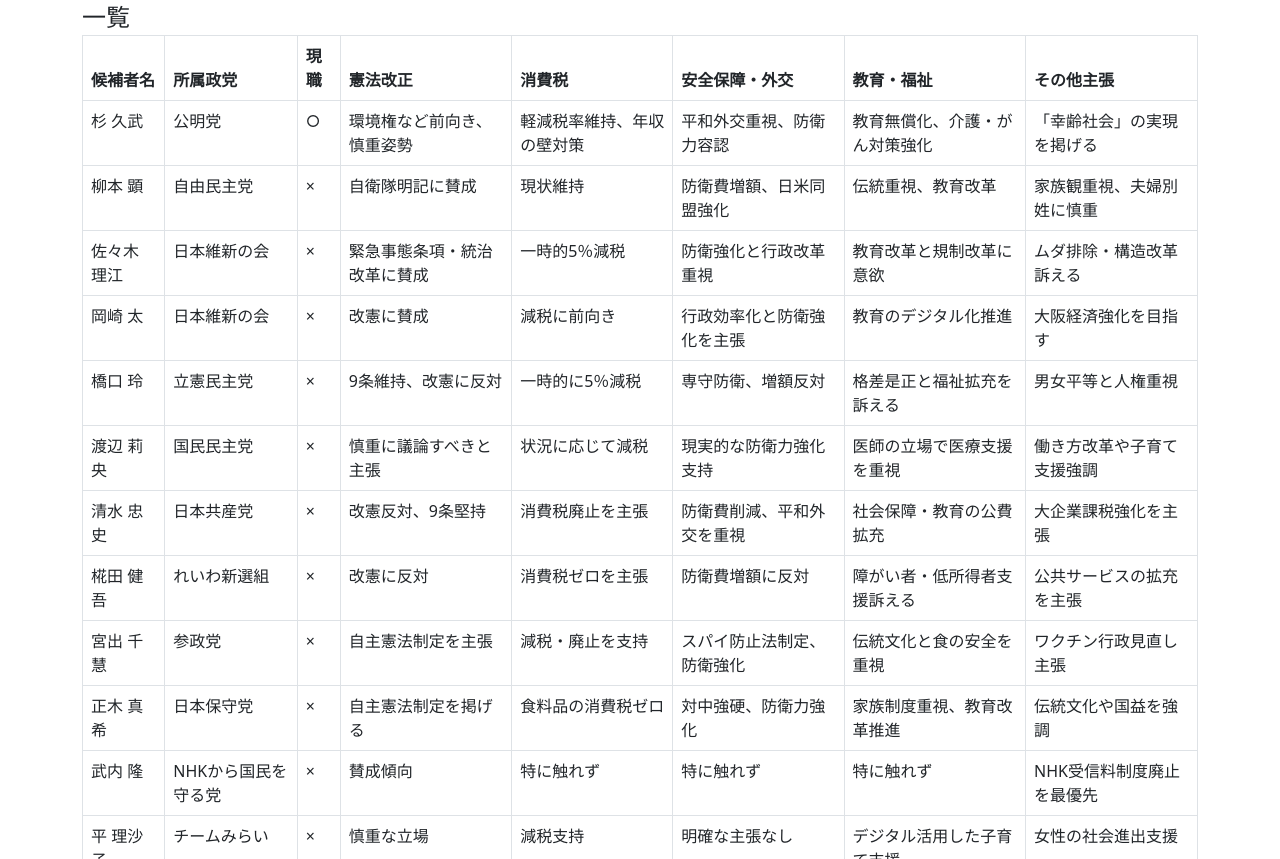
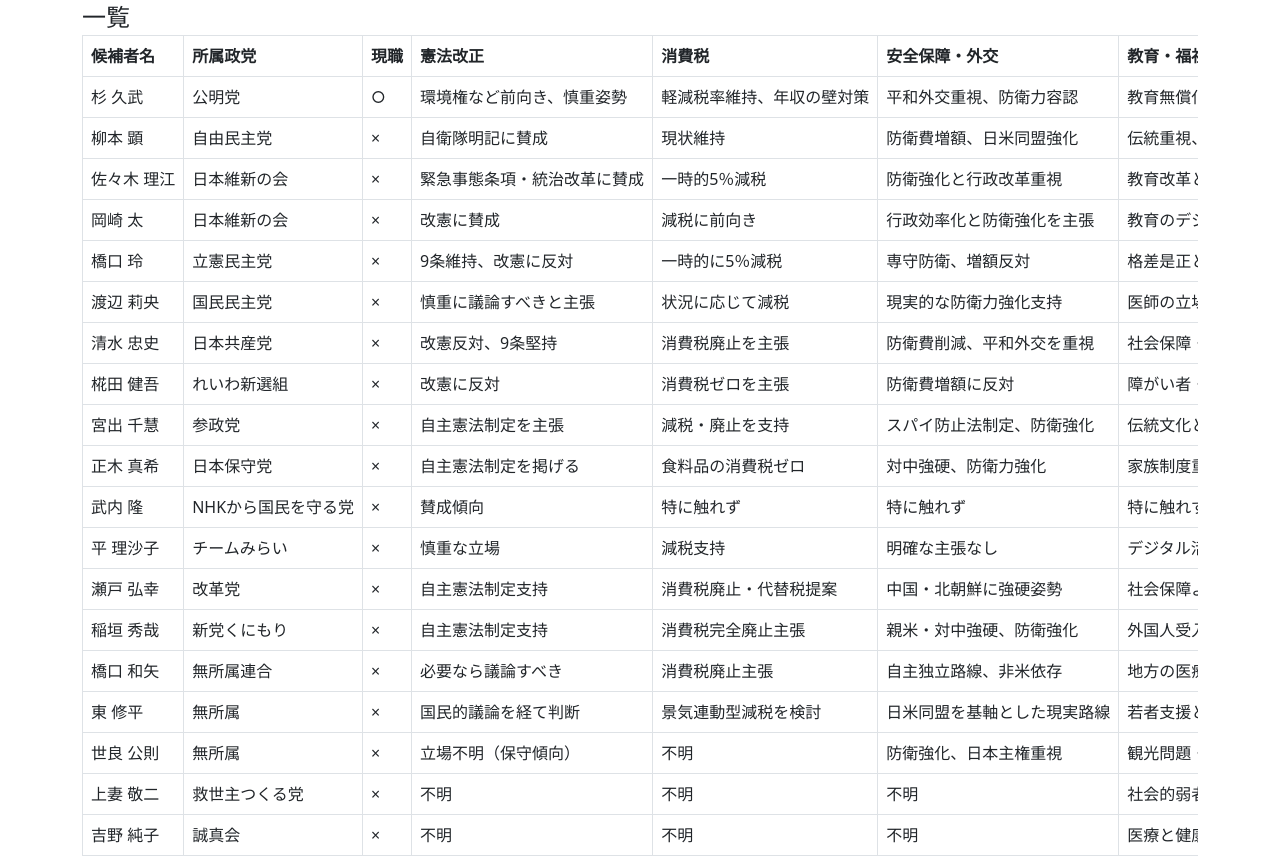
Before and after one commit to Soh-files/councilors_election_2025, a plain HTML site: page index.html in a window 1280 px wide. Shown: the part 1071-1930 px from the top of the page. Drawn offline with nearby package versions, Linux system fonts and the light colour scheme.

Commit message:
一覧のテーブルを修正

```diff
--- a/index.html
+++ b/index.html
@@ -298,206 +298,206 @@
           <table class="table table-bordered">
             <thead>
               <tr>
-                <th>候補者名</th>
-                <th>所属政党</th>
-                <th>現職</th>
-                <th>憲法改正</th>
-                <th>消費税</th>
-                <th>安全保障・外交</th>
-                <th>教育・福祉</th>
-                <th>その他主張</th>
+                <th class="text-nowrap">候補者名</th>
+                <th class="text-nowrap">所属政党</th>
+                <th class="text-nowrap">現職</th>
+                <th class="text-nowrap">憲法改正</th>
+                <th class="text-nowrap">消費税</th>
+                <th class="text-nowrap">安全保障・外交</th>
+                <th class="text-nowrap">教育・福祉</th>
+                <th class="text-nowrap">その他主張</th>
               </tr>
             </thead>
             <tbody>
               <tr>
-                <td>杉 久武</td>
-                <td>公明党</td>
-                <td>○</td>
-                <td>環境権など前向き、慎重姿勢</td>
-                <td>軽減税率維持、年収の壁対策</td>
-                <td>平和外交重視、防衛力容認</td>
-                <td>教育無償化、介護・がん対策強化</td>
-                <td>「幸齢社会」の実現を掲げる</td>
+                <td class="text-nowrap">杉 久武</td>
+                <td class="text-nowrap">公明党</td>
+                <td class="text-nowrap">○</td>
+                <td class="text-nowrap">環境権など前向き、慎重姿勢</td>
+                <td class="text-nowrap">軽減税率維持、年収の壁対策</td>
+                <td class="text-nowrap">平和外交重視、防衛力容認</td>
+                <td class="text-nowrap">教育無償化、介護・がん対策強化</td>
+                <td class="text-nowrap">「幸齢社会」の実現を掲げる</td>
               </tr>
               <tr>
-                <td>柳本 顕</td>
-                <td>自由民主党</td>
-                <td>×</td>
-                <td>自衛隊明記に賛成</td>
-                <td>現状維持</td>
-                <td>防衛費増額、日米同盟強化</td>
-                <td>伝統重視、教育改革</td>
-                <td>家族観重視、夫婦別姓に慎重</td>
+                <td class="text-nowrap">柳本 顕</td>
+                <td class="text-nowrap">自由民主党</td>
+                <td class="text-nowrap">×</td>
+                <td class="text-nowrap">自衛隊明記に賛成</td>
+                <td class="text-nowrap">現状維持</td>
+                <td class="text-nowrap">防衛費増額、日米同盟強化</td>
+                <td class="text-nowrap">伝統重視、教育改革</td>
+                <td class="text-nowrap">家族観重視、夫婦別姓に慎重</td>
               </tr>
               <tr>
-                <td>佐々木 理江</td>
-                <td>日本維新の会</td>
-                <td>×</td>
-                <td>緊急事態条項・統治改革に賛成</td>
-                <td>一時的5％減税</td>
-                <td>防衛強化と行政改革重視</td>
-                <td>教育改革と規制改革に意欲</td>
-                <td>ムダ排除・構造改革訴える</td>
+                <td class="text-nowrap">佐々木 理江</td>
+                <td class="text-nowrap">日本維新の会</td>
+                <td class="text-nowrap">×</td>
+                <td class="text-nowrap">緊急事態条項・統治改革に賛成</td>
+                <td class="text-nowrap">一時的5％減税</td>
+                <td class="text-nowrap">防衛強化と行政改革重視</td>
+                <td class="text-nowrap">教育改革と規制改革に意欲</td>
+                <td class="text-nowrap">ムダ排除・構造改革訴える</td>
               </tr>
               <tr>
-                <td>岡崎 太</td>
-                <td>日本維新の会</td>
-                <td>×</td>
-                <td>改憲に賛成</td>
-                <td>減税に前向き</td>
-                <td>行政効率化と防衛強化を主張</td>
-                <td>教育のデジタル化推進</td>
-                <td>大阪経済強化を目指す</td>
+                <td class="text-nowrap">岡崎 太</td>
+                <td class="text-nowrap">日本維新の会</td>
+                <td class="text-nowrap">×</td>
+                <td class="text-nowrap">改憲に賛成</td>
+                <td class="text-nowrap">減税に前向き</td>
+                <td class="text-nowrap">行政効率化と防衛強化を主張</td>
+                <td class="text-nowrap">教育のデジタル化推進</td>
+                <td class="text-nowrap">大阪経済強化を目指す</td>
               </tr>
               <tr>
-                <td>橋口 玲</td>
-                <td>立憲民主党</td>
-                <td>×</td>
-                <td>9条維持、改憲に反対</td>
-                <td>一時的に5％減税</td>
-                <td>専守防衛、増額反対</td>
-                <td>格差是正と福祉拡充を訴える</td>
-                <td>男女平等と人権重視</td>
+                <td class="text-nowrap">橋口 玲</td>
+                <td class="text-nowrap">立憲民主党</td>
+                <td class="text-nowrap">×</td>
+                <td class="text-nowrap">9条維持、改憲に反対</td>
+                <td class="text-nowrap">一時的に5％減税</td>
+                <td class="text-nowrap">専守防衛、増額反対</td>
+                <td class="text-nowrap">格差是正と福祉拡充を訴える</td>
+                <td class="text-nowrap">男女平等と人権重視</td>
               </tr>
               <tr>
-                <td>渡辺 莉央</td>
-                <td>国民民主党</td>
-                <td>×</td>
-                <td>慎重に議論すべきと主張</td>
-                <td>状況に応じて減税</td>
-                <td>現実的な防衛力強化支持</td>
-                <td>医師の立場で医療支援を重視</td>
-                <td>働き方改革や子育て支援強調</td>
+                <td class="text-nowrap">渡辺 莉央</td>
+                <td class="text-nowrap">国民民主党</td>
+                <td class="text-nowrap">×</td>
+                <td class="text-nowrap">慎重に議論すべきと主張</td>
+                <td class="text-nowrap">状況に応じて減税</td>
+                <td class="text-nowrap">現実的な防衛力強化支持</td>
+                <td class="text-nowrap">医師の立場で医療支援を重視</td>
+                <td class="text-nowrap">働き方改革や子育て支援強調</td>
               </tr>
               <tr>
-                <td>清水 忠史</td>
-                <td>日本共産党</td>
-                <td>×</td>
-                <td>改憲反対、9条堅持</td>
-                <td>消費税廃止を主張</td>
-                <td>防衛費削減、平和外交を重視</td>
-                <td>社会保障・教育の公費拡充</td>
-                <td>大企業課税強化を主張</td>
+                <td class="text-nowrap">清水 忠史</td>
+                <td class="text-nowrap">日本共産党</td>
+                <td class="text-nowrap">×</td>
+                <td class="text-nowrap">改憲反対、9条堅持</td>
+                <td class="text-nowrap">消費税廃止を主張</td>
+                <td class="text-nowrap">防衛費削減、平和外交を重視</td>
+                <td class="text-nowrap">社会保障・教育の公費拡充</td>
+                <td class="text-nowrap">大企業課税強化を主張</td>
               </tr>
               <tr>
-                <td>椛田 健吾</td>
-                <td>れいわ新選組</td>
-                <td>×</td>
-                <td>改憲に反対</td>
-                <td>消費税ゼロを主張</td>
-                <td>防衛費増額に反対</td>
-                <td>障がい者・低所得者支援訴える</td>
-                <td>公共サービスの拡充を主張</td>
+                <td class="text-nowrap">椛田 健吾</td>
+                <td class="text-nowrap">れいわ新選組</td>
+                <td class="text-nowrap">×</td>
+                <td class="text-nowrap">改憲に反対</td>
+                <td class="text-nowrap">消費税ゼロを主張</td>
+                <td class="text-nowrap">防衛費増額に反対</td>
+                <td class="text-nowrap">障がい者・低所得者支援訴える</td>
+                <td class="text-nowrap">公共サービスの拡充を主張</td>
               </tr>
               <tr>
-                <td>宮出 千慧</td>
-                <td>参政党</td>
-                <td>×</td>
-                <td>自主憲法制定を主張</td>
-                <td>減税・廃止を支持</td>
-                <td>スパイ防止法制定、防衛強化</td>
-                <td>伝統文化と食の安全を重視</td>
-                <td>ワクチン行政見直し主張</td>
+                <td class="text-nowrap">宮出 千慧</td>
+                <td class="text-nowrap">参政党</td>
+                <td class="text-nowrap">×</td>
+                <td class="text-nowrap">自主憲法制定を主張</td>
+                <td class="text-nowrap">減税・廃止を支持</td>
+                <td class="text-nowrap">スパイ防止法制定、防衛強化</td>
+                <td class="text-nowrap">伝統文化と食の安全を重視</td>
+                <td class="text-nowrap">ワクチン行政見直し主張</td>
               </tr>
               <tr>
-                <td>正木 真希</td>
-                <td>日本保守党</td>
-                <td>×</td>
-                <td>自主憲法制定を掲げる</td>
-                <td>食料品の消費税ゼロ</td>
-                <td>対中強硬、防衛力強化</td>
-                <td>家族制度重視、教育改革推進</td>
-                <td>伝統文化や国益を強調</td>
+                <td class="text-nowrap">正木 真希</td>
+                <td class="text-nowrap">日本保守党</td>
+                <td class="text-nowrap">×</td>
+                <td class="text-nowrap">自主憲法制定を掲げる</td>
+                <td class="text-nowrap">食料品の消費税ゼロ</td>
+                <td class="text-nowrap">対中強硬、防衛力強化</td>
+                <td class="text-nowrap">家族制度重視、教育改革推進</td>
+                <td class="text-nowrap">伝統文化や国益を強調</td>
               </tr>
               <tr>
-                <td>武内 隆</td>
-                <td>NHKから国民を守る党</td>
-                <td>×</td>
-                <td>賛成傾向</td>
-                <td>特に触れず</td>
-                <td>特に触れず</td>
-                <td>特に触れず</td>
-                <td>NHK受信料制度廃止を最優先</td>
+                <td class="text-nowrap">武内 隆</td>
+                <td class="text-nowrap">NHKから国民を守る党</td>
+                <td class="text-nowrap">×</td>
+                <td class="text-nowrap">賛成傾向</td>
+                <td class="text-nowrap">特に触れず</td>
+                <td class="text-nowrap">特に触れず</td>
+                <td class="text-nowrap">特に触れず</td>
+                <td class="text-nowrap">NHK受信料制度廃止を最優先</td>
               </tr>
               <tr>
-                <td>平 理沙子</td>
-                <td>チームみらい</td>
-                <td>×</td>
-                <td>慎重な立場</td>
-                <td>減税支持</td>
-                <td>明確な主張なし</td>
-                <td>デジタル活用した子育て支援</td>
-                <td>女性の社会進出支援</td>
+                <td class="text-nowrap">平 理沙子</td>
+                <td class="text-nowrap">チームみらい</td>
+                <td class="text-nowrap">×</td>
+                <td class="text-nowrap">慎重な立場</td>
+                <td class="text-nowrap">減税支持</td>
+                <td class="text-nowrap">明確な主張なし</td>
+                <td class="text-nowrap">デジタル活用した子育て支援</td>
+                <td class="text-nowrap">女性の社会進出支援</td>
               </tr>
               <tr>
-                <td>瀬戸 弘幸</td>
-                <td>改革党</td>
-                <td>×</td>
-                <td>自主憲法制定支持</td>
-                <td>消費税廃止・代替税提案</td>
-                <td>中国・北朝鮮に強硬姿勢</td>
-                <td>社会保障より防衛優先</td>
-                <td>保守ナショナリズム色強い</td>
+                <td class="text-nowrap">瀬戸 弘幸</td>
+                <td class="text-nowrap">改革党</td>
+                <td class="text-nowrap">×</td>
+                <td class="text-nowrap">自主憲法制定支持</td>
+                <td class="text-nowrap">消費税廃止・代替税提案</td>
+                <td class="text-nowrap">中国・北朝鮮に強硬姿勢</td>
+                <td class="text-nowrap">社会保障より防衛優先</td>
+                <td class="text-nowrap">保守ナショナリズム色強い</td>
               </tr>
               <tr>
-                <td>稲垣 秀哉</td>
-                <td>新党くにもり</td>
-                <td>×</td>
-                <td>自主憲法制定支持</td>
-                <td>消費税完全廃止主張</td>
-                <td>親米・対中強硬、防衛強化</td>
-                <td>外国人受入れ制限訴える</td>
-                <td>日本人優先主義色が強い</td>
+                <td class="text-nowrap">稲垣 秀哉</td>
+                <td class="text-nowrap">新党くにもり</td>
+                <td class="text-nowrap">×</td>
+                <td class="text-nowrap">自主憲法制定支持</td>
+                <td class="text-nowrap">消費税完全廃止主張</td>
+                <td class="text-nowrap">親米・対中強硬、防衛強化</td>
+                <td class="text-nowrap">外国人受入れ制限訴える</td>
+                <td class="text-nowrap">日本人優先主義色が強い</td>
               </tr>
               <tr>
-                <td>橋口 和矢</td>
-                <td>無所属連合</td>
-                <td>×</td>
-                <td>必要なら議論すべき</td>
-                <td>消費税廃止主張</td>
-                <td>自主独立路線、非米依存</td>
-                <td>地方の医療・生活支援重視</td>
-                <td>投票の自由と多様性訴える</td>
+                <td class="text-nowrap">橋口 和矢</td>
+                <td class="text-nowrap">無所属連合</td>
+                <td class="text-nowrap">×</td>
+                <td class="text-nowrap">必要なら議論すべき</td>
+                <td class="text-nowrap">消費税廃止主張</td>
+                <td class="text-nowrap">自主独立路線、非米依存</td>
+                <td class="text-nowrap">地方の医療・生活支援重視</td>
+                <td class="text-nowrap">投票の自由と多様性訴える</td>
               </tr>
               <tr>
-                <td>東 修平</td>
-                <td>無所属</td>
-                <td>×</td>
-                <td>国民的議論を経て判断</td>
-                <td>景気連動型減税を検討</td>
-                <td>日米同盟を基軸とした現実路線</td>
-                <td>若者支援と人材育成を重視</td>
-                <td>現場視点の改革を主張</td>
+                <td class="text-nowrap">東 修平</td>
+                <td class="text-nowrap">無所属</td>
+                <td class="text-nowrap">×</td>
+                <td class="text-nowrap">国民的議論を経て判断</td>
+                <td class="text-nowrap">景気連動型減税を検討</td>
+                <td class="text-nowrap">日米同盟を基軸とした現実路線</td>
+                <td class="text-nowrap">若者支援と人材育成を重視</td>
+                <td class="text-nowrap">現場視点の改革を主張</td>
               </tr>
               <tr>
-                <td>世良 公則</td>
-                <td>無所属</td>
-                <td>×</td>
-                <td>立場不明（保守傾向）</td>
-                <td>不明</td>
-                <td>防衛強化、日本主権重視</td>
-                <td>観光問題・都市対策重視</td>
-                <td>歌手としての知名度も活用</td>
+                <td class="text-nowrap">世良 公則</td>
+                <td class="text-nowrap">無所属</td>
+                <td class="text-nowrap">×</td>
+                <td class="text-nowrap">立場不明（保守傾向）</td>
+                <td class="text-nowrap">不明</td>
+                <td class="text-nowrap">防衛強化、日本主権重視</td>
+                <td class="text-nowrap">観光問題・都市対策重視</td>
+                <td class="text-nowrap">歌手としての知名度も活用</td>
               </tr>
               <tr>
-                <td>上妻 敬二</td>
-                <td>救世主つくる党</td>
-                <td>×</td>
-                <td>不明</td>
-                <td>不明</td>
-                <td>不明</td>
-                <td>社会的弱者の救済訴える</td>
-                <td>詳細は演説中心、公式情報なし</td>
+                <td class="text-nowrap">上妻 敬二</td>
+                <td class="text-nowrap">救世主つくる党</td>
+                <td class="text-nowrap">×</td>
+                <td class="text-nowrap">不明</td>
+                <td class="text-nowrap">不明</td>
+                <td class="text-nowrap">不明</td>
+                <td class="text-nowrap">社会的弱者の救済訴える</td>
+                <td class="text-nowrap">詳細は演説中心、公式情報なし</td>
               </tr>
               <tr>
-                <td>吉野 純子</td>
-                <td>誠真会</td>
-                <td>×</td>
-                <td>不明</td>
-                <td>不明</td>
-                <td>不明</td>
-                <td>医療と健康政策に関心</td>
-                <td>歯科医師として安全重視</td>
+                <td class="text-nowrap">吉野 純子</td>
+                <td class="text-nowrap">誠真会</td>
+                <td class="text-nowrap">×</td>
+                <td class="text-nowrap">不明</td>
+                <td class="text-nowrap">不明</td>
+                <td class="text-nowrap">不明</td>
+                <td class="text-nowrap">医療と健康政策に関心</td>
+                <td class="text-nowrap">歯科医師として安全重視</td>
               </tr>
             </tbody>
           </table>
```
